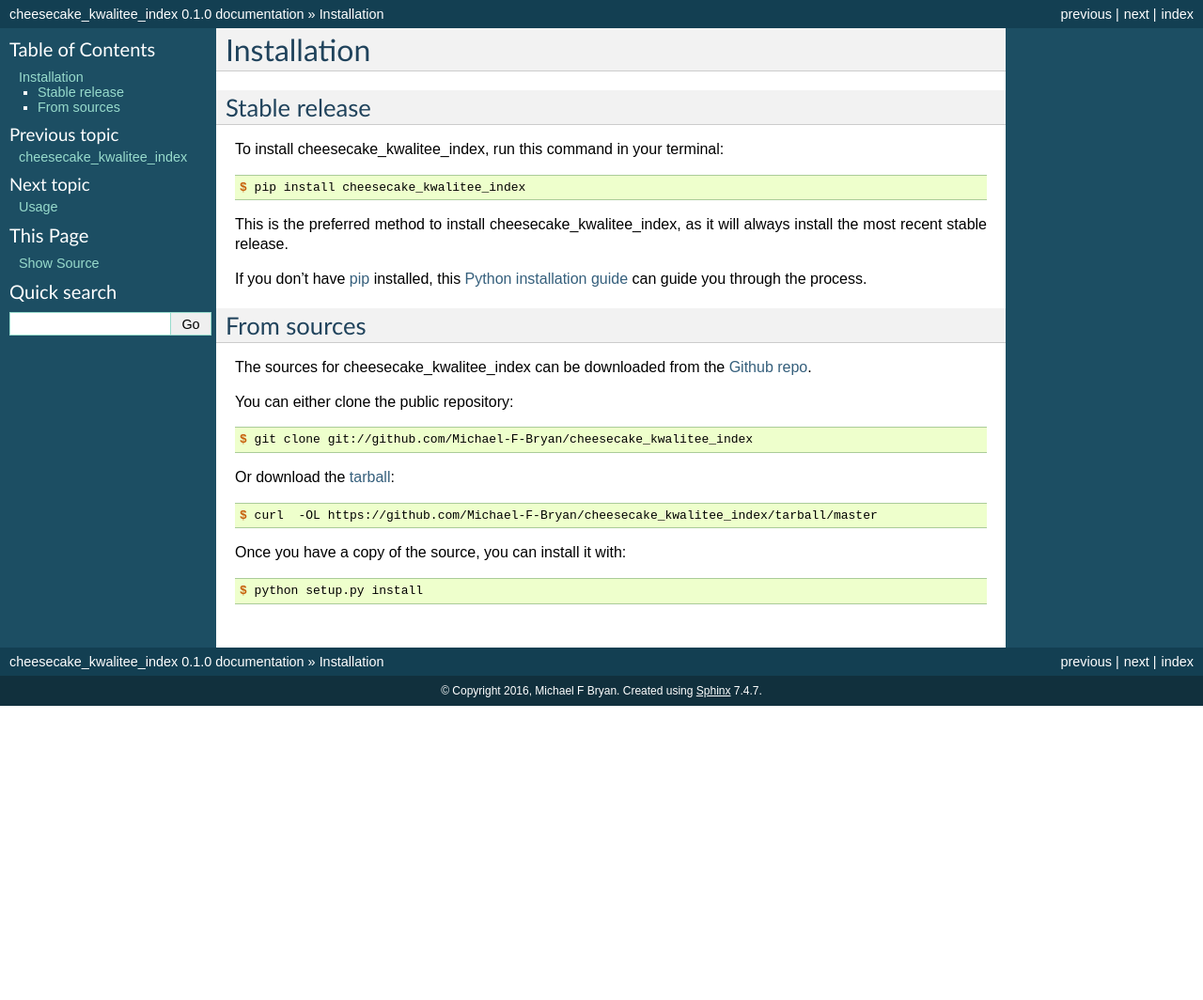
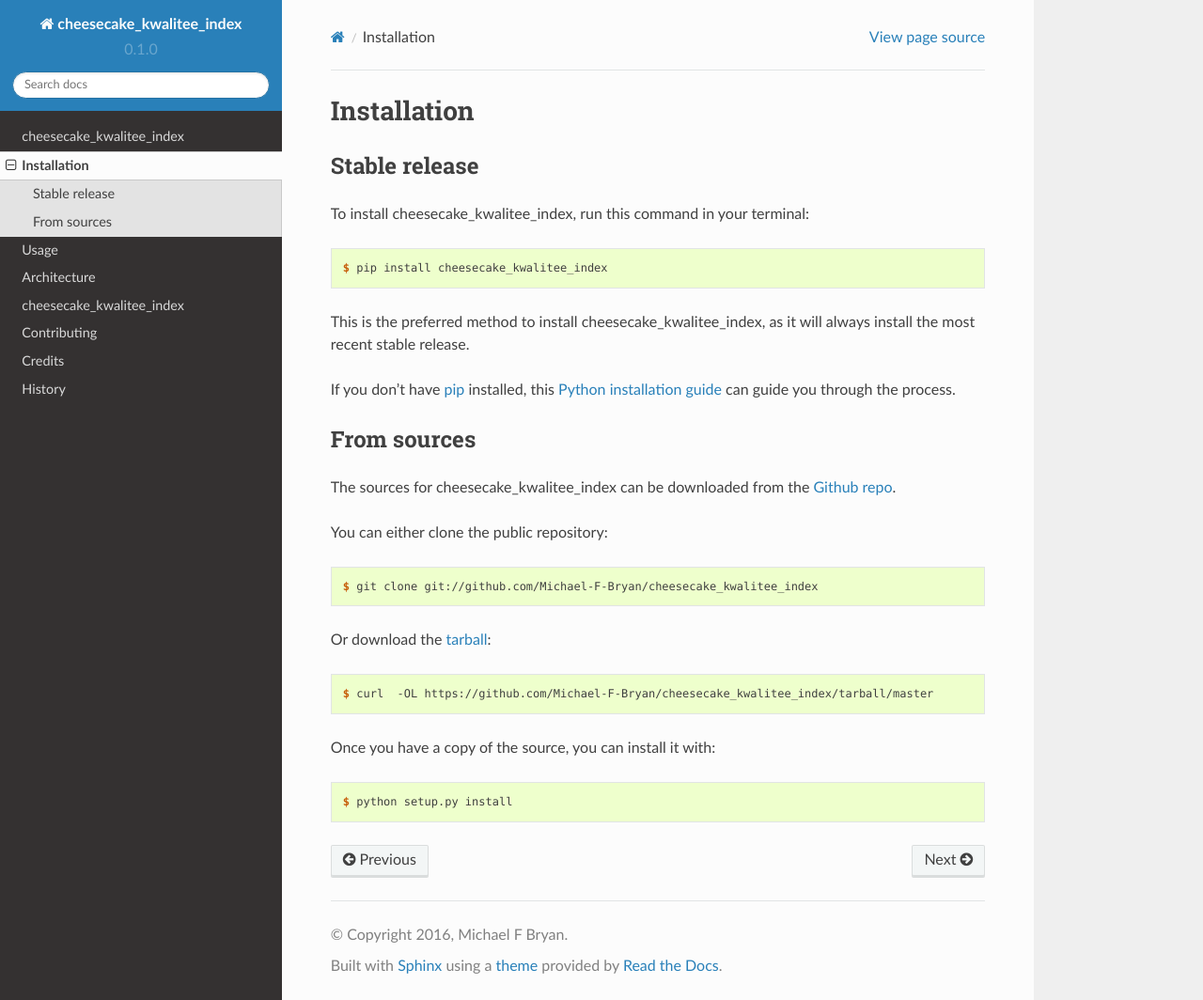
Before and after one commit to Michael-F-Bryan/cheesecake_kwalitee_index, a Sphinx documentation site: the page built from docs/installation.rst, in a window 1280 px wide and 1064 px high. Shown: the whole window at 94% size. Built offline with Sphinx 7.4.7 and the Read the Docs theme 2.0.0, drawn with Linux system fonts in a browser that asks for light colours; pages that are not in the unit, such as notebooks, are missing from menus.

Commit message:
docs: Started doing some planning

```diff
--- a/README.rst
+++ b/README.rst
@@ -18,7 +18,7 @@
      :alt: Updates
 
 
-A system that evaluates the kwalitee of all the packages on PyPI
+A system that evaluates the kwalitee of all the packages on PyPI.
 
 
 * Free software: MIT license
--- a/docs/conf.py
+++ b/docs/conf.py
@@ -111,7 +111,7 @@
 
 # The theme to use for HTML and HTML Help pages.  See the documentation for
 # a list of builtin themes.
-html_theme = 'default'
+html_theme = 'sphinx_rtd_theme'
 
 # Theme options are theme-specific and customize the look and feel of a
 # theme further.  For a list of options available for each theme, see the
--- a/docs/index.rst
+++ b/docs/index.rst
@@ -4,7 +4,7 @@
    contain the root `toctree` directive.
 
 Welcome to cheesecake_kwalitee_index's documentation!
-======================================
+=====================================================
 
 Contents:
 
@@ -14,8 +14,11 @@
    readme
    installation
    usage
+   architecture
+   modules
    contributing
-   authorshistory
+   authors
+   history
 
 Indices and tables
 ==================
--- a/requirements_dev.txt
+++ b/requirements_dev.txt
@@ -9,3 +9,4 @@
 cryptography==1.4
 PyYAML==3.11
 pytest==2.9.2
+auto-changelog==0.1.4
--- a/setup.py
+++ b/setup.py
@@ -1,4 +1,4 @@
-#!/usr/bin/env python
+#!/usr/bin/env python3
 # -*- coding: utf-8 -*-
 
 from setuptools import setup
@@ -14,7 +14,6 @@
 ]
 
 test_requirements = [
-    # TODO: put package test requirements here
 ]
 
 setup(
@@ -49,5 +48,5 @@
         'Programming Language :: Python :: 3.5',
     ],
     test_suite='tests',
-    tests_require=test_requirements
+    tests_require=test_requirements,
 )
```
Also changed, not shown: docs/architecture.rst (added, +53 -0 lines), docs/cheesecake_kwalitee_index.rst (added, +22 -0 lines), docs/modules.rst (added, +7 -0 lines).
